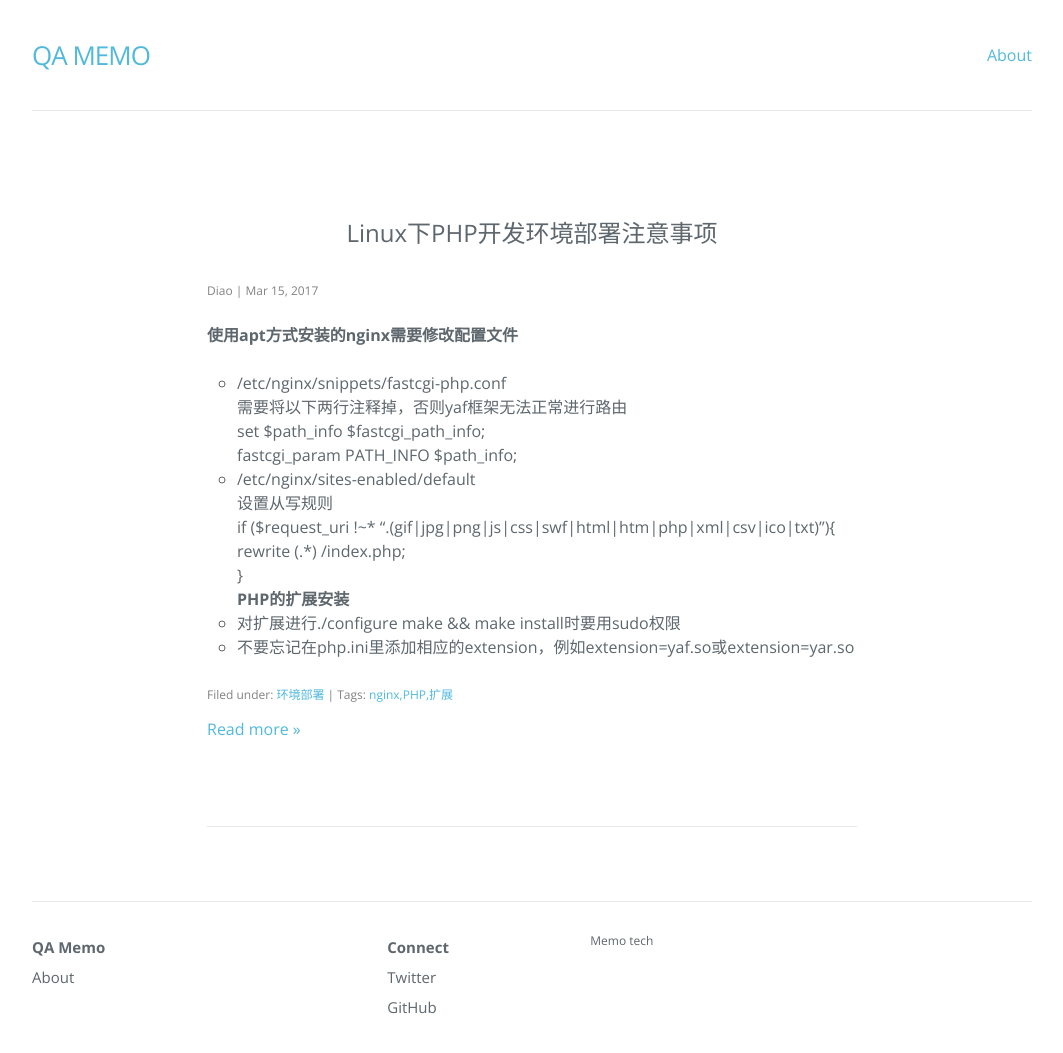
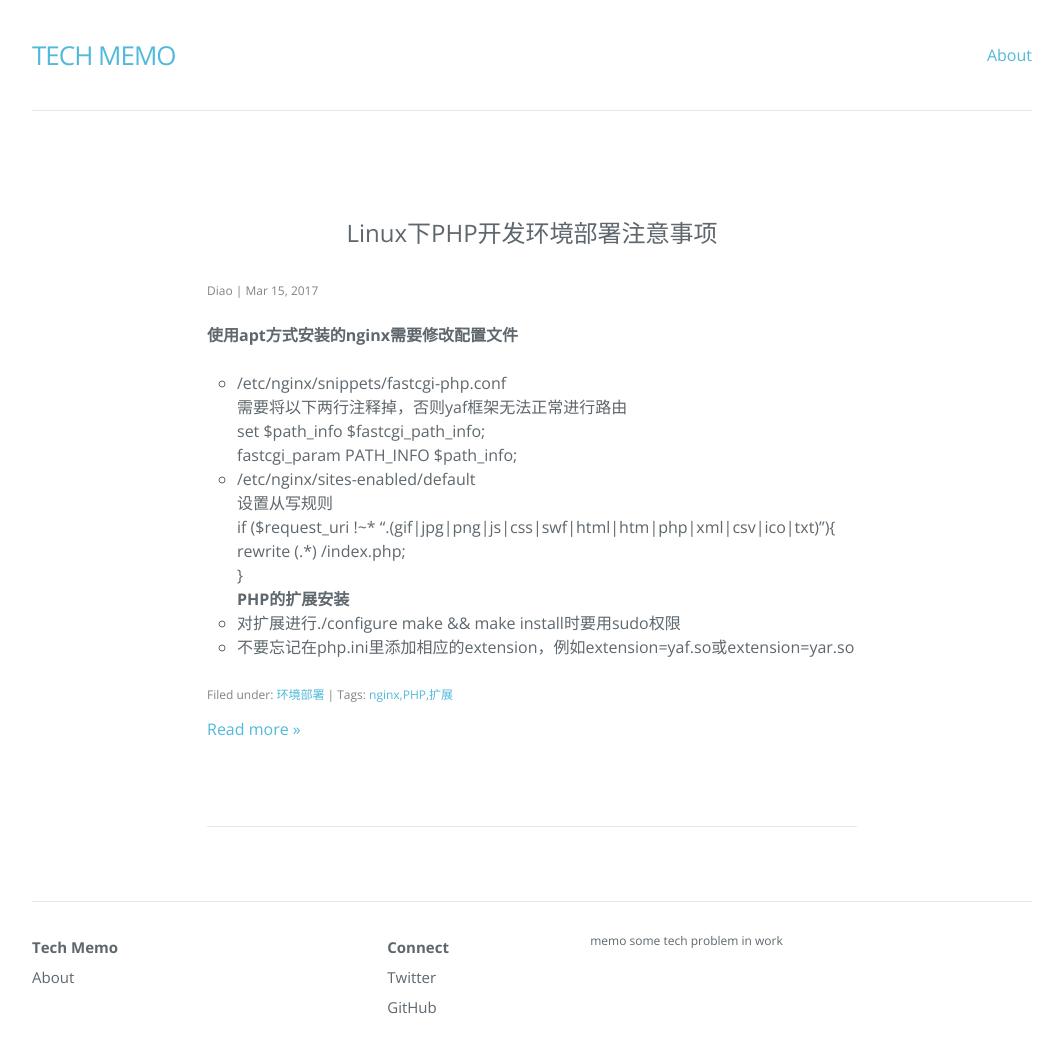
Before and after one commit to diaoyinlong/blog, a Jekyll site: the page built from index.html, in a window 1280 px wide and 1090 px high. Shown: the top 1053 px of the window, without its empty margins (108-1171 px from the left). Built offline with Jekyll 4.4.1, drawn with Linux system fonts in a browser that asks for light colours; nearby versions of some CDN libraries; the list of posts is cut into pages by our own code.

Commit message:
Update Configuration

```diff
--- a/_config.yml
+++ b/_config.yml
@@ -1,7 +1,7 @@
 # Created by Jekyll Writer
-title: QA Memo
+title: Tech Memo
 author: Diao
-description: Memo tech
+description: memo some tech problem in work
 permalink: '/:year/:month/:day/:title/'
 paginate: 20
 paginate_path: '/page/:num/'
```
